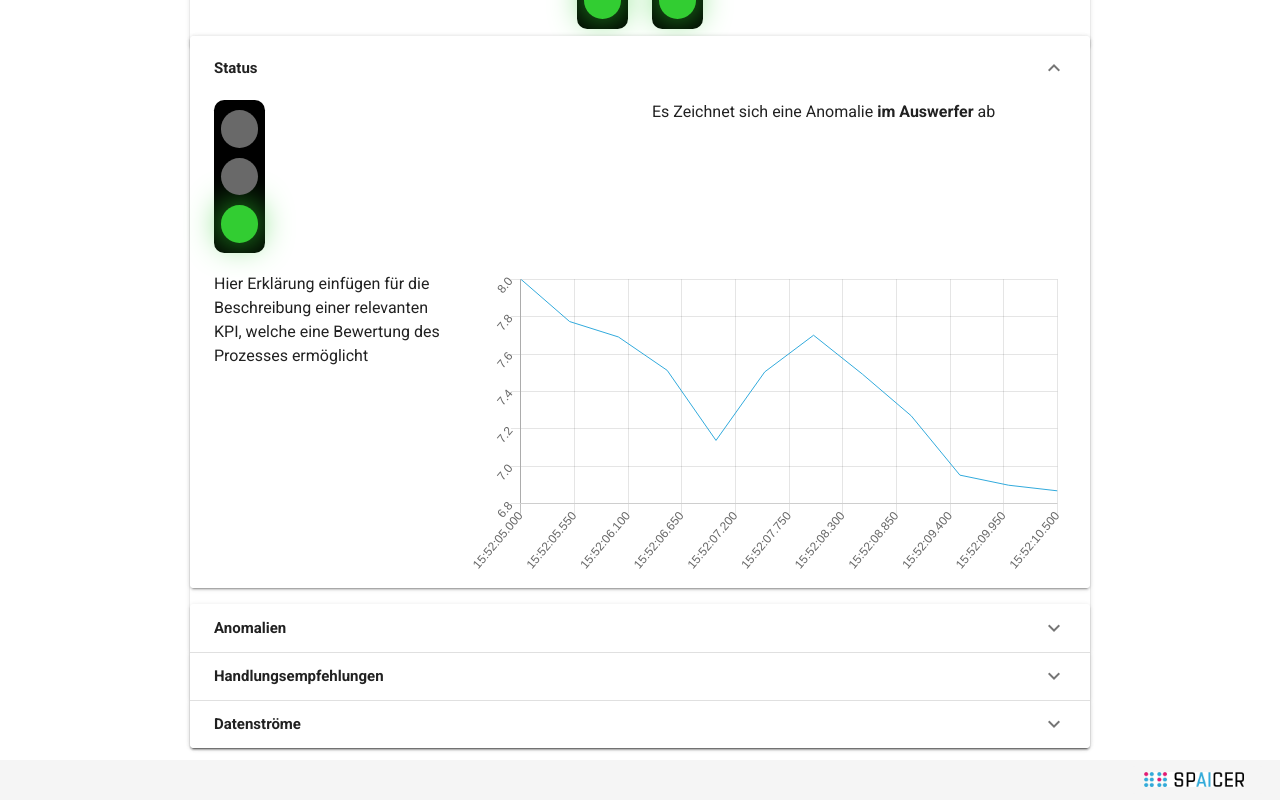
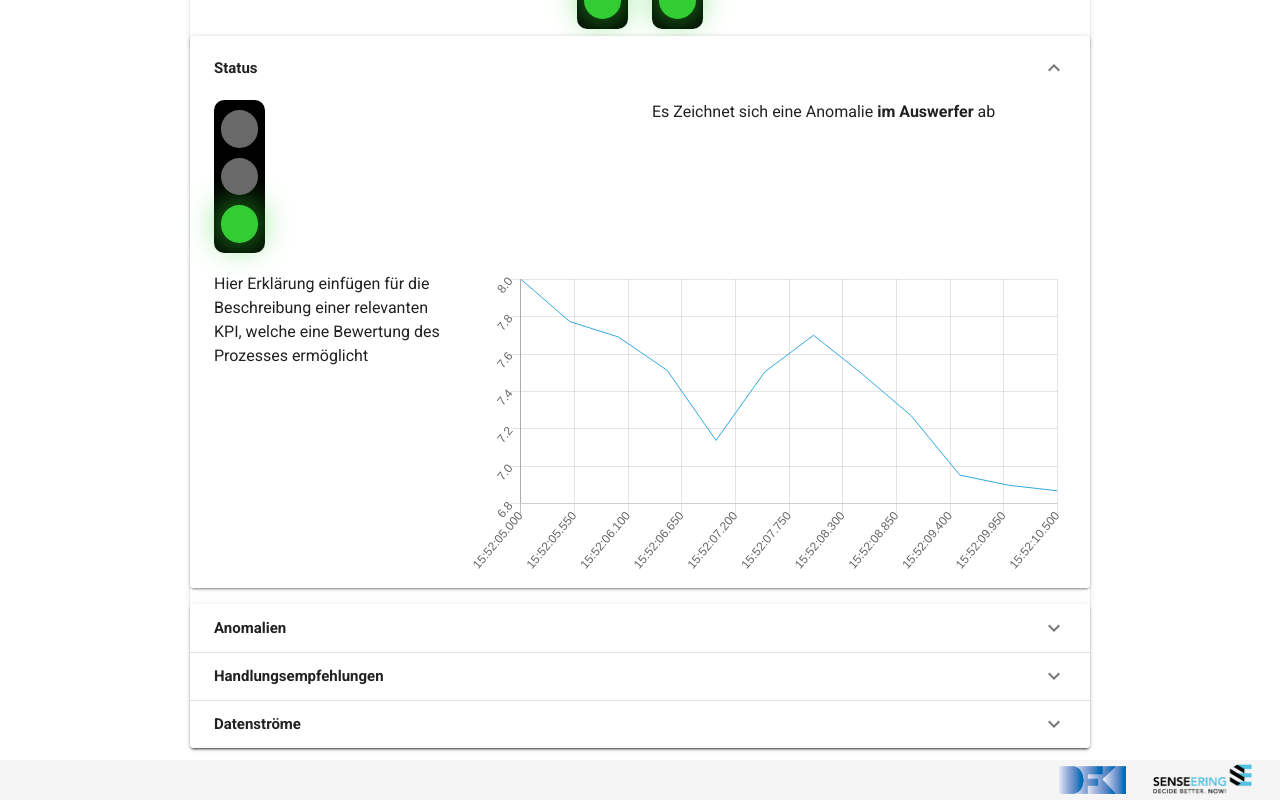
Before and after one commit to Senseering/spaicer-fineblanking-prototype, a Vue app: page / in a window 1280 px wide. Shown: the part 636-1436 px from the top of the page. Built offline with nearby package versions, Linux system fonts and the light colour scheme.

Commit message:
added logo

```diff
--- a/src/App.vue
+++ b/src/App.vue
@@ -1,6 +1,7 @@
 <template>
   <v-app>
     <v-app-bar app color="transparent" class="elevation-1">
+      <v-btn class="mx-0" text href="https://spaicer.de" target="_blank">
         <v-img
           alt="Vuetify Logo"
           class="shrink mr-2"
@@ -9,6 +10,7 @@
           transition="scale-transition"
           width="120"
         />
+      </v-btn>
       <v-spacer></v-spacer>
       <div
         class="text-h5"
@@ -38,12 +40,22 @@
     </v-main>
     <v-footer>
       <v-spacer />
-      <v-btn depressed small href="https://spaicer.de" target="_blank">
+      <v-btn text small href="https://dfki.de" target="_blank">
         <v-img
           alt="Vuetify Logo"
-          class="shrink mr-2"
+          class="shrink"
           contain
-          src="@/assets/spaicer.png"
+          src="@/assets/logo_dfki.png"
+          transition="scale-transition"
+          width="70"
+        />
+      </v-btn>
+      <v-btn text small href="https://senseering.de" target="_blank">
+        <v-img
+          alt="Vuetify Logo"
+          class="shrink"
+          contain
+          src="@/assets/se_logo.png"
           transition="scale-transition"
           width="100"
         />
--- a/src/components/Left.vue
+++ b/src/components/Left.vue
@@ -60,6 +60,7 @@ export default {
   }),
   methods: {
     timer() {
+      //this needs to be updated with real data
       let lightStatusSchneidenRandom = Math.random();
       if (lightStatusSchneidenRandom > 0.9) {
         this.lightStatusSchneiden = "rot";
@@ -77,8 +78,6 @@ export default {
       } else {
         this.lightStatusAbstreifen = "green";
       }
-
-      console.log("lailaLog", this.lightStatusSchneiden);
     }
   },
   mounted() {
```
Also changed, not shown: src/assets/logo_dfki.png (added), src/assets/se_logo.png (added). Lines whose indentation alone changed are shown as unchanged.
